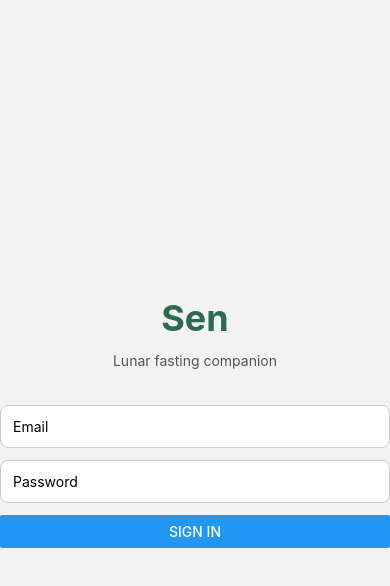
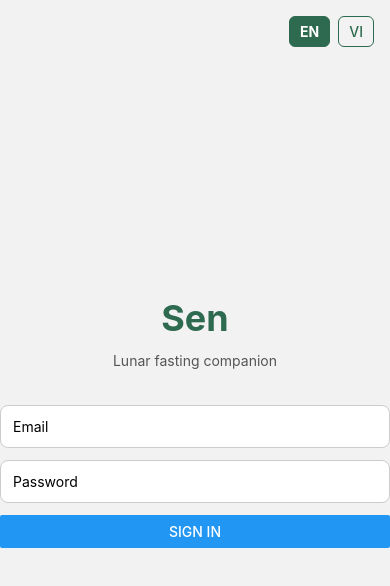
Before and after one commit to phuongnguyen0793/sen, a React Native app in the folder apps/mobile/: screen /Home in a window 390 px wide. Shown: the top 586 px of the page. Built offline with nearby package versions, Linux system fonts and the light colour scheme; no server answers.

Commit message:
feat(mobile): add English and Vietnamese i18n support
Add locale catalogs with SecureStore persistence, device-language detection,
and EN/VI switchers on login and settings screens.

```diff
--- /dev/null
+++ b/apps/mobile/src/components/LanguageSwitcher.tsx
@@ -0,0 +1,46 @@
+import React from 'react';
+import { Pressable, StyleSheet, Text, View } from 'react-native';
+import { useI18n } from '../lib/i18n/I18nProvider';
+import type { Locale } from '../lib/i18n/types';
+
+const options: { locale: Locale; label: string }[] = [
+  { locale: 'en', label: 'EN' },
+  { locale: 'vi', label: 'VI' },
+];
+
+export function LanguageSwitcher() {
+  const { locale, setLocale } = useI18n();
+
+  return (
+    <View style={styles.row} accessibilityRole="radiogroup" accessibilityLabel="Language">
+      {options.map((option) => {
+        const selected = locale === option.locale;
+        return (
+          <Pressable
+            key={option.locale}
+            onPress={() => setLocale(option.locale)}
+            style={[styles.button, selected && styles.buttonSelected]}
+            accessibilityRole="radio"
+            accessibilityState={{ selected }}
+          >
+            <Text style={[styles.label, selected && styles.labelSelected]}>{option.label}</Text>
+          </Pressable>
+        );
+      })}
+    </View>
+  );
+}
+
+const styles = StyleSheet.create({
+  row: { flexDirection: 'row', gap: 8 },
+  button: {
+    paddingHorizontal: 10,
+    paddingVertical: 6,
+    borderRadius: 6,
+    borderWidth: 1,
+    borderColor: '#2d6a4f',
+  },
+  buttonSelected: { backgroundColor: '#2d6a4f' },
+  label: { color: '#2d6a4f', fontWeight: '500' },
+  labelSelected: { color: '#fff', fontWeight: '700' },
+});
--- /dev/null
+++ b/apps/mobile/src/lib/i18n/I18nProvider.tsx
@@ -0,0 +1,59 @@
+import React, { createContext, useContext, useEffect, useMemo, useState } from 'react';
+import * as SecureStore from 'expo-secure-store';
+import { en, type Messages } from './messages/en';
+import { vi } from './messages/vi';
+import { detectDeviceLocale, isLocale, LOCALE_STORAGE_KEY, type Locale } from './types';
+
+type I18nContextValue = {
+  locale: Locale;
+  setLocale: (locale: Locale) => void;
+  messages: Messages;
+  ready: boolean;
+};
+
+const I18nContext = createContext<I18nContextValue | null>(null);
+
+const catalogs: Record<Locale, Messages> = { en, vi };
+
+export function I18nProvider({ children }: { children: React.ReactNode }) {
+  const [locale, setLocaleState] = useState<Locale>('en');
+  const [ready, setReady] = useState(false);
+
+  useEffect(() => {
+    let active = true;
+    SecureStore.getItemAsync(LOCALE_STORAGE_KEY)
+      .then((stored) => {
+        if (!active) return;
+        setLocaleState(isLocale(stored) ? stored : detectDeviceLocale());
+      })
+      .finally(() => {
+        if (active) setReady(true);
+      });
+    return () => {
+      active = false;
+    };
+  }, []);
+
+  const setLocale = (next: Locale) => {
+    setLocaleState(next);
+    SecureStore.setItemAsync(LOCALE_STORAGE_KEY, next).catch(() => undefined);
+  };
+
+  const value = useMemo<I18nContextValue>(
+    () => ({
+      locale,
+      setLocale,
+      messages: catalogs[locale],
+      ready,
+    }),
+    [locale, ready],
+  );
+
+  return <I18nContext.Provider value={value}>{children}</I18nContext.Provider>;
+}
+
+export function useI18n() {
+  const ctx = useContext(I18nContext);
+  if (!ctx) throw new Error('useI18n must be used within I18nProvider');
+  return ctx;
+}
--- /dev/null
+++ b/apps/mobile/src/lib/i18n/messages/en.ts
@@ -0,0 +1,42 @@
+export const en = {
+  common: {
+    loading: 'Loading…',
+    error: 'Something went wrong',
+    email: 'Email',
+    password: 'Password',
+    signIn: 'Sign in',
+    signOut: 'Sign out',
+    on: 'on',
+    off: 'off',
+    at: 'at',
+    language: 'Language',
+    refresh: 'Refresh',
+    signInFailed: 'Sign in failed',
+  },
+  login: {
+    subtitle: 'Lunar fasting companion',
+  },
+  nav: {
+    today: 'Today',
+    settings: 'Settings',
+  },
+  today: {
+    title: 'Today',
+    lunar: 'Lunar',
+    leapMonth: '(leap month)',
+    fasting: 'Today is a fasting day',
+    notFasting: 'Today is not a fasting day',
+    loadError: 'Failed to load data',
+  },
+  settings: {
+    title: 'Schedule & reminders',
+    preset: 'Preset',
+    slots: {
+      EVE_BEFORE: 'Evening before',
+      MORNING: 'Morning of',
+      FOLLOWUP: 'Follow-up',
+    },
+  },
+} as const;
+
+export type { Messages } from './types';
--- /dev/null
+++ b/apps/mobile/src/lib/i18n/messages/types.ts
@@ -0,0 +1,9 @@
+import { en } from './en';
+
+type Stringify<T> = T extends string
+  ? string
+  : T extends object
+    ? { [K in keyof T]: Stringify<T[K]> }
+    : T;
+
+export type Messages = Stringify<typeof en>;
--- /dev/null
+++ b/apps/mobile/src/lib/i18n/messages/vi.ts
@@ -0,0 +1,42 @@
+import type { Messages } from './types';
+
+export const vi: Messages = {
+  common: {
+    loading: 'Đang tải…',
+    error: 'Đã xảy ra lỗi',
+    email: 'Email',
+    password: 'Mật khẩu',
+    signIn: 'Đăng nhập',
+    signOut: 'Đăng xuất',
+    on: 'bật',
+    off: 'tắt',
+    at: 'lúc',
+    language: 'Ngôn ngữ',
+    refresh: 'Làm mới',
+    signInFailed: 'Đăng nhập thất bại',
+  },
+  login: {
+    subtitle: 'Nhắc ăn chay âm lịch',
+  },
+  nav: {
+    today: 'Hôm nay',
+    settings: 'Cài đặt',
+  },
+  today: {
+    title: 'Hôm nay',
+    lunar: 'Âm',
+    leapMonth: '(nhuận)',
+    fasting: 'Hôm nay là ngày chay',
+    notFasting: 'Hôm nay không phải ngày chay',
+    loadError: 'Lỗi tải dữ liệu',
+  },
+  settings: {
+    title: 'Lịch & nhắc',
+    preset: 'Preset',
+    slots: {
+      EVE_BEFORE: 'Tối hôm trước',
+      MORNING: 'Sáng trong ngày',
+      FOLLOWUP: 'Nhắc lại',
+    },
+  },
+};
--- /dev/null
+++ b/apps/mobile/src/lib/i18n/types.ts
@@ -0,0 +1,12 @@
+export type Locale = 'en' | 'vi';
+
+export const LOCALE_STORAGE_KEY = 'sen.locale';
+
+export function isLocale(value: string | null | undefined): value is Locale {
+  return value === 'en' || value === 'vi';
+}
+
+export function detectDeviceLocale(): Locale {
+  const locale = Intl.DateTimeFormat().resolvedOptions().locale?.toLowerCase() ?? 'en';
+  return locale.startsWith('vi') ? 'vi' : 'en';
+}
--- a/apps/mobile/src/navigation/RootNavigator.tsx
+++ b/apps/mobile/src/navigation/RootNavigator.tsx
@@ -1,4 +1,5 @@
 import React from 'react';
+import { ActivityIndicator, View } from 'react-native';
 import { NavigationContainer } from '@react-navigation/native';
 import { createBottomTabNavigator } from '@react-navigation/bottom-tabs';
 import { createNativeStackNavigator } from '@react-navigation/native-stack';
@@ -6,23 +7,37 @@ import { HomeScreen } from '../screens/HomeScreen';
 import { LoginScreen } from '../screens/LoginScreen';
 import { SettingsScreen } from '../screens/SettingsScreen';
 import { useAuth } from '../lib/AuthContext';
+import { useI18n } from '../lib/i18n/I18nProvider';
 
 const Tab = createBottomTabNavigator();
 const Stack = createNativeStackNavigator();
 
 function MainTabs() {
+  const { messages, locale } = useI18n();
+
   return (
-    <Tab.Navigator screenOptions={{ headerShown: false }}>
-      <Tab.Screen name="Home" component={HomeScreen} options={{ title: 'Today' }} />
-      <Tab.Screen name="Settings" component={SettingsScreen} options={{ title: 'Settings' }} />
+    <Tab.Navigator key={locale} screenOptions={{ headerShown: false }}>
+      <Tab.Screen name="Home" component={HomeScreen} options={{ title: messages.nav.today }} />
+      <Tab.Screen
+        name="Settings"
+        component={SettingsScreen}
+        options={{ title: messages.nav.settings }}
+      />
     </Tab.Navigator>
   );
 }
 
 export function RootNavigator() {
   const { isAuthenticated, isLoading } = useAuth();
+  const { ready } = useI18n();
 
-  if (isLoading) return null;
+  if (isLoading || !ready) {
+    return (
+      <View style={{ flex: 1, alignItems: 'center', justifyContent: 'center' }}>
+        <ActivityIndicator size="large" color="#2d6a4f" />
+      </View>
+    );
+  }
 
   return (
     <NavigationContainer>
--- a/apps/mobile/src/screens/HomeScreen.tsx
+++ b/apps/mobile/src/screens/HomeScreen.tsx
@@ -1,10 +1,12 @@
 import React, { useEffect, useState } from 'react';
 import { ActivityIndicator, Button, SafeAreaView, StyleSheet, Text, View } from 'react-native';
 import { useAuth } from '../lib/AuthContext';
+import { useI18n } from '../lib/i18n/I18nProvider';
 import type { TodayStatus } from '../lib/api';
 
 export function HomeScreen() {
   const { api } = useAuth();
+  const { messages } = useI18n();
   const [today, setToday] = useState<TodayStatus | null>(null);
   const [loading, setLoading] = useState(true);
   const [error, setError] = useState<string | null>(null);
@@ -13,9 +15,9 @@ export function HomeScreen() {
     api
       .today()
       .then(setToday)
-      .catch((e) => setError(e instanceof Error ? e.message : 'Failed to load data'))
+      .catch((e) => setError(e instanceof Error ? e.message : messages.today.loadError))
       .finally(() => setLoading(false));
-  }, [api]);
+  }, [api, messages.today.loadError]);
 
   if (loading) {
     return (
@@ -27,21 +29,21 @@ export function HomeScreen() {
 
   return (
     <SafeAreaView style={styles.container}>
-      <Text style={styles.title}>Today</Text>
+      <Text style={styles.title}>{messages.today.title}</Text>
       {error ? <Text style={styles.error}>{error}</Text> : null}
       {today ? (
         <View style={[styles.card, today.isFasting && styles.cardFasting]}>
           <Text style={styles.date}>{today.solarDate}</Text>
           <Text style={styles.lunar}>
-            Lunar {today.lunar.day}/{today.lunar.month}
-            {today.lunar.leapMonth ? ' (leap month)' : ''}
+            {messages.today.lunar} {today.lunar.day}/{today.lunar.month}
+            {today.lunar.leapMonth ? ` ${messages.today.leapMonth}` : ''}
           </Text>
           <Text style={styles.status}>
-            {today.isFasting ? 'Today is a fasting day' : 'Today is not a fasting day'}
+            {today.isFasting ? messages.today.fasting : messages.today.notFasting}
           </Text>
         </View>
       ) : null}
-      <Button title="Refresh" onPress={() => api.today().then(setToday)} />
+      <Button title={messages.common.refresh} onPress={() => api.today().then(setToday)} />
     </SafeAreaView>
   );
 }
--- a/apps/mobile/src/screens/LoginScreen.tsx
+++ b/apps/mobile/src/screens/LoginScreen.tsx
@@ -8,10 +8,13 @@ import {
   TextInput,
   View,
 } from 'react-native';
+import { LanguageSwitcher } from '../components/LanguageSwitcher';
 import { useAuth } from '../lib/AuthContext';
+import { useI18n } from '../lib/i18n/I18nProvider';
 
 export function LoginScreen() {
   const { api, signIn } = useAuth();
+  const { messages } = useI18n();
   const [email, setEmail] = useState('');
   const [password, setPassword] = useState('');
   const [error, setError] = useState<string | null>(null);
@@ -24,7 +27,7 @@ export function LoginScreen() {
       const tokens = await api.login(email.trim(), password);
       await signIn(tokens);
     } catch (e) {
-      setError(e instanceof Error ? e.message : 'Sign in failed');
+      setError(e instanceof Error ? e.message : messages.common.signInFailed);
     } finally {
       setLoading(false);
     }
@@ -32,11 +35,14 @@ export function LoginScreen() {
 
   return (
     <SafeAreaView style={styles.container}>
+      <View style={styles.langRow}>
+        <LanguageSwitcher />
+      </View>
       <Text style={styles.brand}>Sen</Text>
-      <Text style={styles.subtitle}>Lunar fasting companion</Text>
+      <Text style={styles.subtitle}>{messages.login.subtitle}</Text>
       <TextInput
         style={styles.input}
-        placeholder="Email"
+        placeholder={messages.common.email}
         autoCapitalize="none"
         keyboardType="email-address"
         value={email}
@@ -44,7 +50,7 @@ export function LoginScreen() {
       />
       <TextInput
         style={styles.input}
-        placeholder="Password"
+        placeholder={messages.common.password}
         secureTextEntry
         value={password}
         onChangeText={setPassword}
@@ -53,7 +59,7 @@ export function LoginScreen() {
       {loading ? (
         <ActivityIndicator />
       ) : (
-        <Button title="Sign in" onPress={handleLogin} />
+        <Button title={messages.common.signIn} onPress={handleLogin} />
       )}
     </SafeAreaView>
   );
@@ -61,6 +67,7 @@ export function LoginScreen() {
 
 const styles = StyleSheet.create({
   container: { flex: 1, padding: 24, justifyContent: 'center', gap: 12 },
+  langRow: { position: 'absolute', top: 16, right: 16 },
   brand: { fontSize: 36, fontWeight: '700', textAlign: 'center', color: '#2d6a4f' },
   subtitle: { textAlign: 'center', marginBottom: 24, color: '#555' },
   input: {
--- a/apps/mobile/src/screens/SettingsScreen.tsx
+++ b/apps/mobile/src/screens/SettingsScreen.tsx
@@ -1,16 +1,13 @@
 import React, { useEffect, useState } from 'react';
 import { ActivityIndicator, Button, SafeAreaView, StyleSheet, Text, View } from 'react-native';
+import { LanguageSwitcher } from '../components/LanguageSwitcher';
 import { useAuth } from '../lib/AuthContext';
+import { useI18n } from '../lib/i18n/I18nProvider';
 import type { FastingProfile } from '../lib/api';
-
-const SLOT_LABELS: Record<string, string> = {
-  EVE_BEFORE: 'Evening before',
-  MORNING: 'Morning of',
-  FOLLOWUP: 'Follow-up',
-};
 
 export function SettingsScreen() {
   const { api, signOut } = useAuth();
+  const { messages } = useI18n();
   const [profile, setProfile] = useState<FastingProfile | null>(null);
   const [loading, setLoading] = useState(true);
 
@@ -31,16 +28,27 @@ export function SettingsScreen() {
 
   return (
     <SafeAreaView style={styles.container}>
-      <Text style={styles.title}>Schedule & reminders</Text>
-      <Text>Preset: {profile?.preset}</Text>
-      {profile?.reminders.map((r) => (
-        <View key={r.slotKey} style={styles.row}>
-          <Text>
-            {SLOT_LABELS[r.slotKey] ?? r.slotKey} — {r.enabled ? 'on' : 'off'} at {r.localTime}
-          </Text>
-        </View>
-      ))}
-      <Button title="Sign out" onPress={signOut} color="#c1121f" />
+      <View style={styles.langSection}>
+        <Text style={styles.langLabel}>{messages.common.language}</Text>
+        <LanguageSwitcher />
+      </View>
+      <Text style={styles.title}>{messages.settings.title}</Text>
+      <Text>
+        {messages.settings.preset}: {profile?.preset}
+      </Text>
+      {profile?.reminders.map((r) => {
+        const slotLabel =
+          messages.settings.slots[r.slotKey as keyof typeof messages.settings.slots] ?? r.slotKey;
+        return (
+          <View key={r.slotKey} style={styles.row}>
+            <Text>
+              {slotLabel} — {r.enabled ? messages.common.on : messages.common.off}{' '}
+              {messages.common.at} {r.localTime}
+            </Text>
+          </View>
+        );
+      })}
+      <Button title={messages.common.signOut} onPress={signOut} color="#c1121f" />
     </SafeAreaView>
   );
 }
@@ -48,6 +56,8 @@ export function SettingsScreen() {
 const styles = StyleSheet.create({
   container: { flex: 1, padding: 20, gap: 12 },
   center: { flex: 1, alignItems: 'center', justifyContent: 'center' },
+  langSection: { flexDirection: 'row', alignItems: 'center', justifyContent: 'space-between' },
+  langLabel: { fontSize: 16, fontWeight: '500' },
   title: { fontSize: 22, fontWeight: '600', marginBottom: 8 },
   row: { paddingVertical: 6 },
 });
```
Also changed, not shown: apps/mobile/App.tsx (+7 -4 lines).
